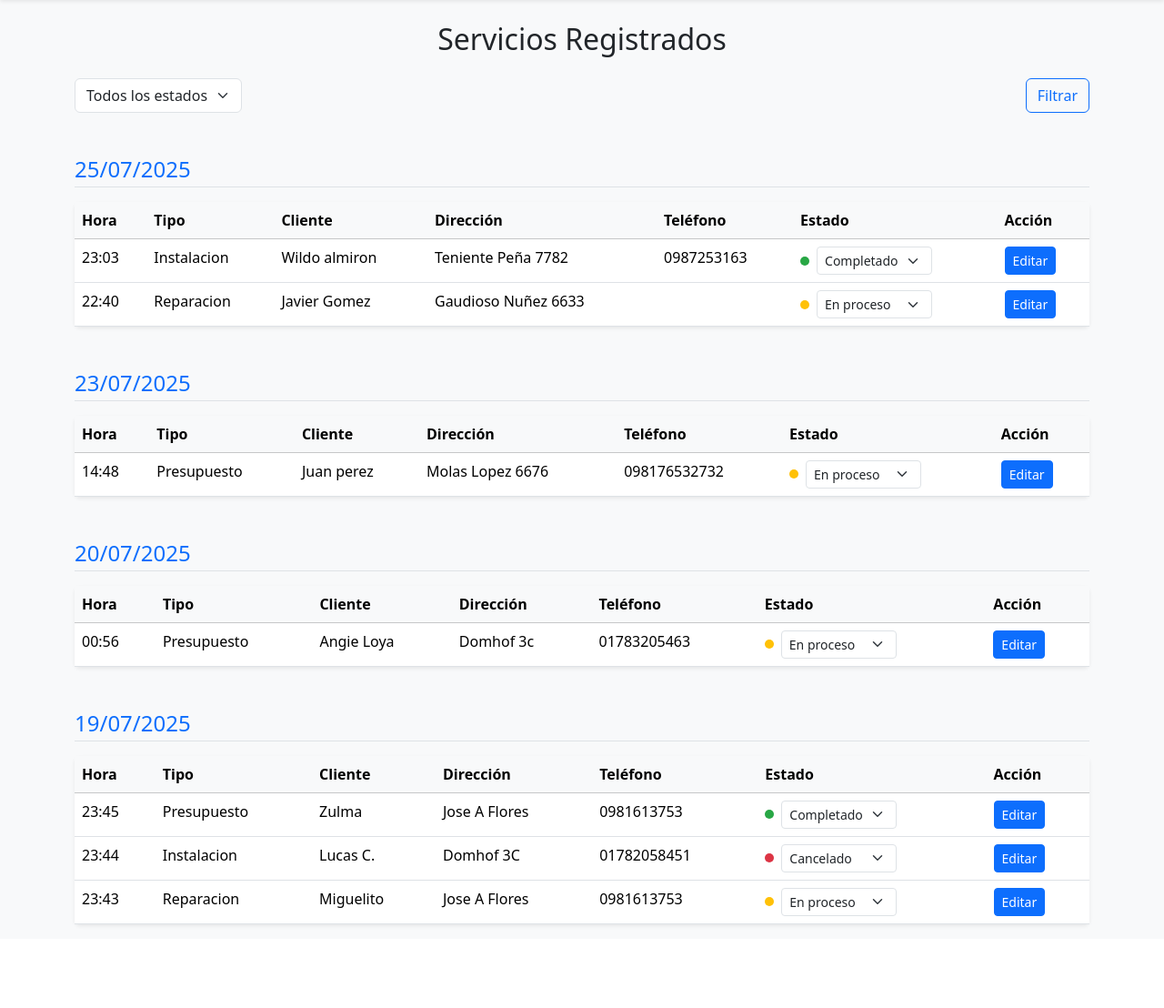
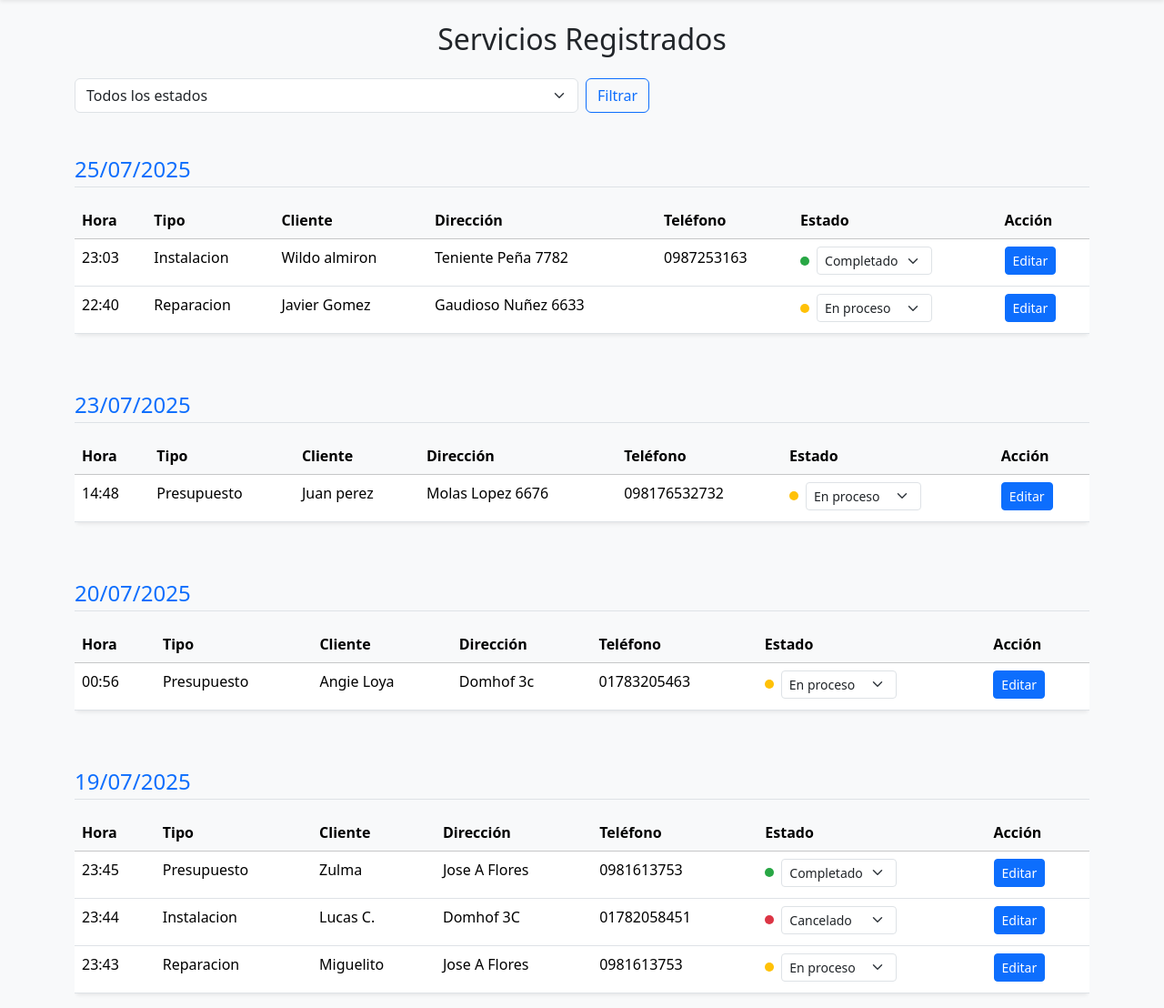
Before and after one commit to LucasCanete/Flask-ERP, a Flask app: page / in a window 1280 px wide. Shown: the part 56-1164 px from the top of the page at 91% size. Before the commit the page ends 1075 px from the top, so only its background shows below. Run offline with Flask 3, Linux system fonts and the light colour scheme; a user stored in the database is signed in.

Commit message:
Adapted Page for Mobile

```diff
--- a/erp_system/routes.py
+++ b/erp_system/routes.py
@@ -117,6 +117,7 @@
     return render_template("service.html", title="Servicio", form=form)
 
 @app.route("/edit_service/<id>", methods=['GET', 'POST'])
+@login_required
 def edit_service_page(id):
     form = ServiceForm()
 
@@ -148,6 +149,7 @@
 
 
 @app.route("/delete_service/<id>", methods=['POST'])
+@login_required
 def delete_service(id):
     service = Service.query.filter_by(id=id).first()
     if service:
@@ -164,6 +166,7 @@
     return render_template('history.html')
 
 @app.route('/api/history_data')
+@login_required
 def historial_data():
     periodo = request.args.get('periodo', 'semana')
     hoy = datetime.now()
@@ -190,10 +193,3 @@
     valores = [fila.cantidad for fila in datos]
 
     return jsonify({'labels': etiquetas, 'data': valores})
-
-
-"""
-@app.route("/edit/<int:service_id>", methods=["GET", "POST"])
-@login_required
-def edit_service(service_id):
-"""
--- a/erp_system/templates/base.html
+++ b/erp_system/templates/base.html
@@ -2,6 +2,7 @@
 <html lang="en">
 <head>
     <meta charset="UTF-8">
+    <meta name="viewport" content="width=device-width, initial-scale=1">
     {% if title %}
     <title>{{ title }} - PortalPy </title>
     {% else %}
--- a/erp_system/templates/home.html
+++ b/erp_system/templates/home.html
@@ -3,8 +3,8 @@
 
 <h2 class="text-center mb-4">Servicios Registrados</h2>
 
-<form method="get" class="mb-3 d-flex justify-content-between">
-    <div class="form-group me-2">
+<form method="get" class="mb-3 row g-2">
+    <div class="col-12 col-md-6">
         <select name="status" class="form-select">
             <option value="">Todos los estados</option>
             <option value="En proceso">En proceso</option>
@@ -13,11 +13,15 @@
         </select>
     </div>
 
-    <button type="submit" class="btn btn-outline-primary">Filtrar</button>
+    <div class="col-12 col-md-auto">
+        <button type="submit" class="btn btn-outline-primary w-100">Filtrar</button>
+    </div>
 </form>
 
 {% for day, services_by_day in grouped_services %}
     <h4 class="mt-5 mb-3 text-primary border-bottom pb-1">{{ day }}</h4>
+
+    <div class="table-responsive">
         <table class="table table-hover bg-white shadow-sm rounded">
             <thead class="table-light">
                 <tr>
@@ -39,23 +43,26 @@
                     <td>{{ service.client_address }}</td>
                     <td>{{ service.client_phone }}</td>
                     <td>
-                    <div class="d-flex align-items-center">
-                        <span class="status-dot me-2" id="dot-{{ service.id }}"
+                        <div class="d-flex align-items-center flex-wrap">
+                            <span class="status-dot me-2 mb-1" id="dot-{{ service.id }}"
                                 style="height: 10px; width: 10px; border-radius: 50%; display: inline-block;
                                 background-color: {% if service.status == 'En proceso' %}#ffc107{% elif service.status == 'Completado' %}#28a745{% else %}#dc3545{% endif %};">
                             </span>
-                        <select class="form-select form-select-sm w-auto status-select" data-id="{{ service.id }}">
+                            <select class="form-select form-select-sm w-auto status-select mb-1" data-id="{{ service.id }}">
                                 <option {% if service.status == 'En proceso' %}selected{% endif %}>En proceso</option>
                                 <option {% if service.status == 'Completado' %}selected{% endif %}>Completado</option>
                                 <option {% if service.status == 'Cancelado' %}selected{% endif %}>Cancelado</option>
                             </select>
                         </div>
                     </td>
-                <td><a href="{{ url_for('edit_service_page', id=service.id) }}" class="btn btn-sm btn-primary">Editar</a></td>
+                    <td>
+                        <a href="{{ url_for('edit_service_page', id=service.id) }}" class="btn btn-sm btn-primary">Editar</a>
+                    </td>
                 </tr>
                 {% endfor %}
             </tbody>
         </table>
+    </div>
 {% endfor %}
 
 <script>
--- a/run.py
+++ b/run.py
@@ -3,12 +3,26 @@
 import webbrowser
 import threading
 
+import socket
 
+# Obtener IP local automáticamente
+def get_local_ip():
+    s = socket.socket(socket.AF_INET, socket.SOCK_DGRAM)
+    try:
+        # No se envía nada, solo se fuerza a obtener una IP válida
+        s.connect(('10.255.255.255', 1))
+        IP = s.getsockname()[0]
+    except Exception:
+        IP = '127.0.0.1'
+    finally:
+        s.close()
+    return IP
+
+# Abre el navegador en la IP local
 def open_browser():
-    webbrowser.open("http://127.0.0.1:5000")
-
-
+    local_ip = get_local_ip()
+    webbrowser.open(f"http://{local_ip}:5000")
 
 if __name__ == '__main__':
     threading.Timer(1.0, open_browser).start()
-    app.run(host="127.0.0.1", port=5000)
+    app.run(host="0.0.0.0", port=5000)
```
Also changed, not shown: erp_system/site.db. Lines whose indentation alone changed are shown as unchanged.
